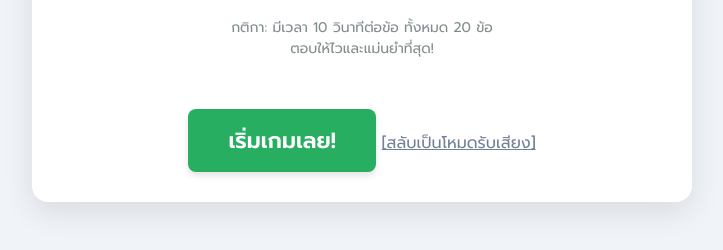
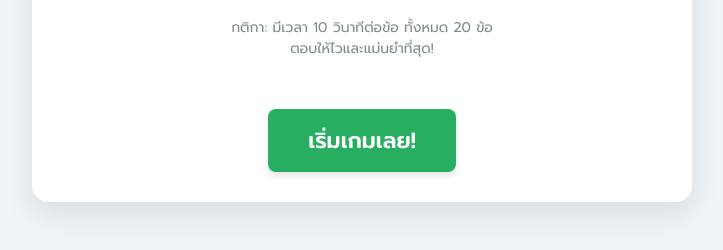
Before and after one commit to karnsasi-wq/music-tuner-game, a plain HTML site: page button.html in a window 1280 px wide. Shown: the part 424-674 px from the top of the page, without its empty margins (278-1001 px from the left). Drawn offline with Linux system fonts and the light colour scheme.

Commit message:
Update button.html

```diff
--- a/button.html
+++ b/button.html
@@ -197,17 +197,13 @@
                 กติกา: มีเวลา 10 วินาทีต่อข้อ ทั้งหมด 20 ข้อ<br>ตอบให้ไวและแม่นยำที่สุด!
             </p>
             <button class="btn-action btn-start" onclick="initGame()">เริ่มเกมเลย!</button>
-            <a href="index.html" style="color: #718096; text-decoration: underline; font-size: 16px; cursor: pointer;">
-        [สลับเป็นโหมดรับเสียง]
-    </a>
-</div>
+        </div>
 
         <div id="game-screen">
             <h1>🎵 ทายตัวโน้ตให้ถูกต้อง!</h1>
 
             <div class="status-bar">
                 <span id="question-counter">ข้อที่: 1/20</span>
-                <a href="index.html" style="text-decoration:none; color:#3498db; font-size:12px; font-weight:bold;">[สลับเป็นโหมดรับเสียง]</a>
                 <div class="timer-box" id="timer-display">⏱ 10s</div>
                 <span id="score-display">คะแนน: 0</span>
             </div>
```
